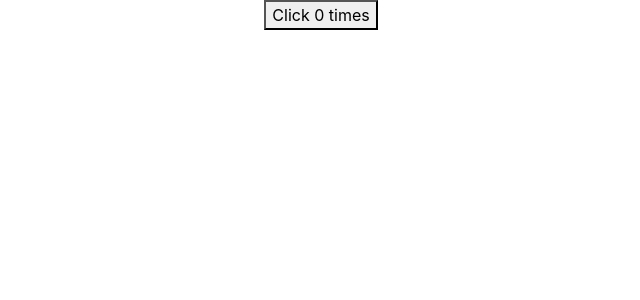
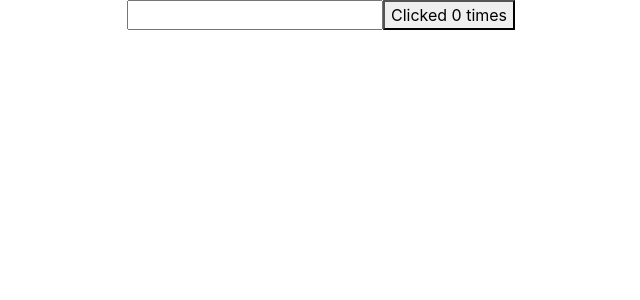
Before and after one commit to shafeenashaikh/React-Hooks, a React (Create React App) app: page / in a window 1280 px wide. Shown: the top 300 px of the page, without its empty margins (319-959 px from the left). Built offline with nearby package versions, Linux system fonts and the light colour scheme.

Commit message:
changing document title conditionally with effects

```diff
--- a/src/App.js
+++ b/src/App.js
@@ -4,6 +4,7 @@
 import PostList from './component/PostList';
 import ClassCount from './Hooks/ClassCount';
 import HookCounter from './Hooks/HookCounter';
+import HookCounter1 from './Hooks/HookCounter1';
 import HookCounterOne from './Hooks/HookCounterOne';
 import HooksCounterTwo from './Hooks/HookCounterTwo';
 import HookCounterFour from './Hooks/HooksCounterFour';
@@ -19,7 +20,8 @@
        {/* <HooksCounterTwo/> */}
        {/* <HookCounterThree/> */}
        {/* <HookCounterFour/> */}
-       <HookCounterOne/>
+       {/* <HookCounterOne/> */}
+       <HookCounter1/>
     </div>
   );
 }
--- /dev/null
+++ b/src/Hooks/HookCounter1.js
@@ -0,0 +1,20 @@
+import React, { useEffect, useState } from "react";
+
+function HookCounter1(){
+
+    const [count, setCount] = useState(0)
+    const [name, setName] = useState('')
+
+    useEffect(() => {
+        console.log('useEffect - Updating document titile')
+        document.title = `You cliked ${count} times`
+    }, [count])
+
+    return(
+        <div>
+            <input type="text" value={name} onChange={e => setName(e.target.value)}/>
+            <button onClick={() => setCount(count + 1)}>Clicked {count} times</button>
+        </div>
+    )
+}
+export default HookCounter1;
```
